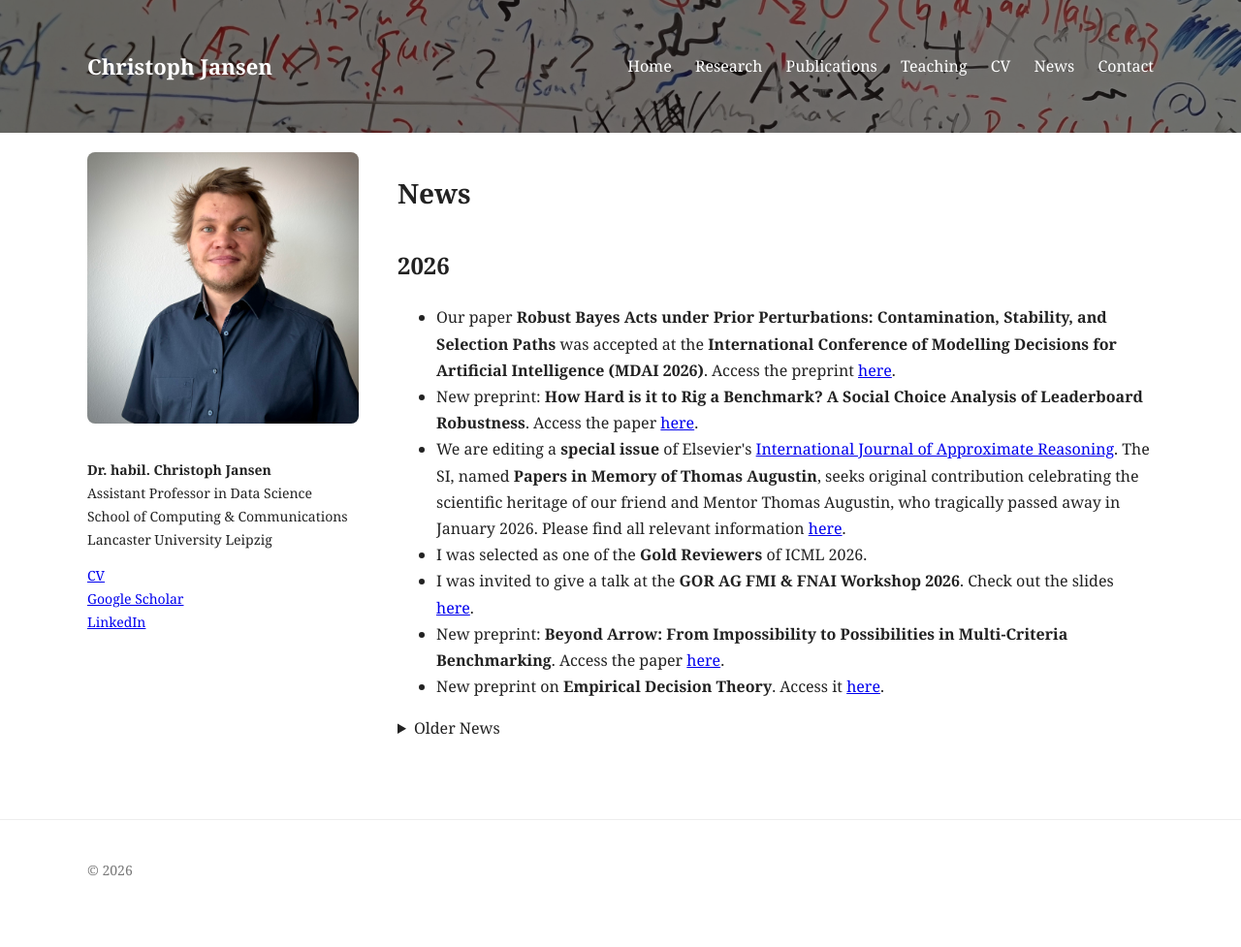
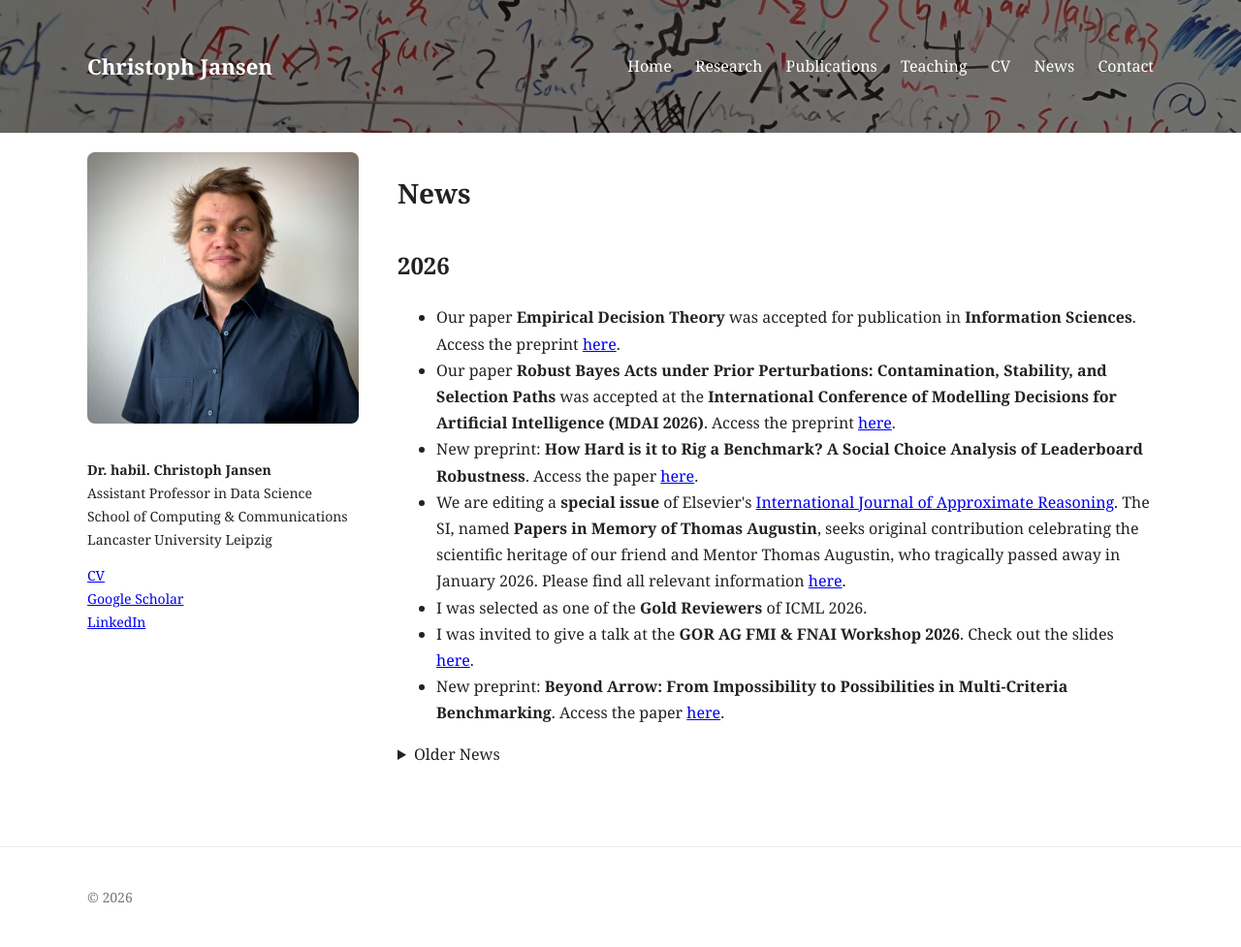
Before and after one commit to jansenc/jansenc.github.io, a Jekyll site: the page built from news/index.md, in a window 1280 px wide. Shown: the whole page at 97% size. Built offline with Jekyll 4.4.1, drawn with Linux system fonts in a browser that asks for light colours; before the commit the page ends 950 px from its top, so only the background shows below that.

Commit message:
Update index.md

```diff
--- a/news/index.md
+++ b/news/index.md
@@ -8,6 +8,10 @@ permalink: /news/
 
 <h2>2026</h2>
 <ul>
+   <li>
+    Our paper <strong>Empirical Decision Theory</strong> was accepted for publication in <strong>Information Sciences</strong>.
+    Access the preprint <a href="https://doi.org/10.48550/arXiv.2512.05677">here</a>.
+  </li>
    <li>
     Our paper <strong>Robust Bayes Acts under Prior Perturbations: Contamination, Stability, and Selection Paths</strong> was accepted at the <strong>International Conference of Modelling Decisions for Artificial Intelligence (MDAI 2026)</strong>. Access the preprint <a href="https://arxiv.org/abs/2605.10495">here</a>.
   </li>
@@ -29,10 +33,6 @@ permalink: /news/
     New preprint: <strong>Beyond Arrow: From Impossibility to Possibilities in Multi-Criteria Benchmarking</strong>.
     Access the paper <a href="https://doi.org/10.48550/arXiv.2602.07593">here</a>.
   </li>
-  <li>
-    New preprint on <strong>Empirical Decision Theory</strong>.
-    Access it <a href="https://doi.org/10.48550/arXiv.2512.05677">here</a>.
-  </li>
 </ul>
 
 <details><summary>Older News</summary>
@@ -48,7 +48,7 @@ permalink: /news/
     <ul>
       <li>Empirical Decision Problems</li>
       <li>Dynamic rationality of aggregated interval probabilities on propositional logic</li>
-      <li>Robust pseudo-label selection in Semi-Supervised Learning with Soft Revision applied to Bayesian Networks</li>
+      <li>Robust pseudo-label selection in Semi-supervised Learning with Soft Revision applied to Bayesian Networks</li>
       <li>Decision making and hypotheses testing under imprecise statistical models</li>
     </ul>
   </li>
```
